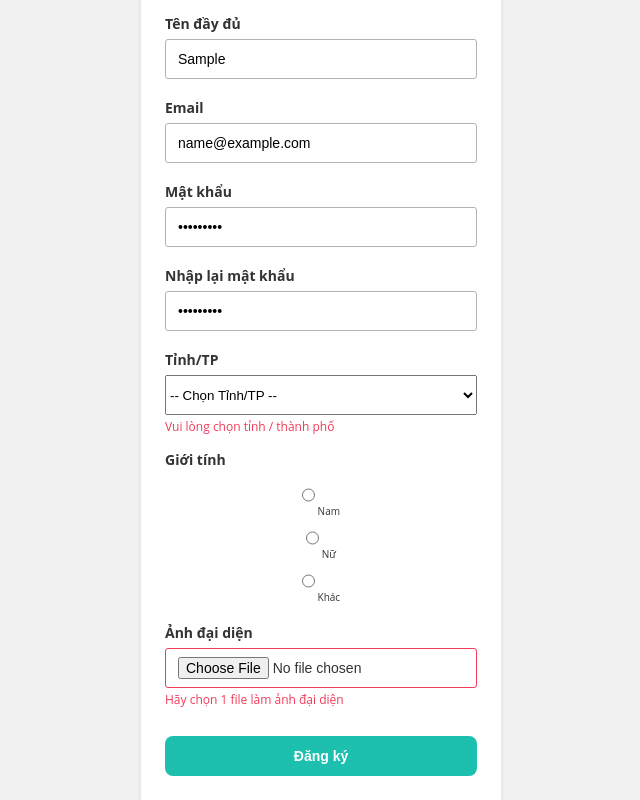
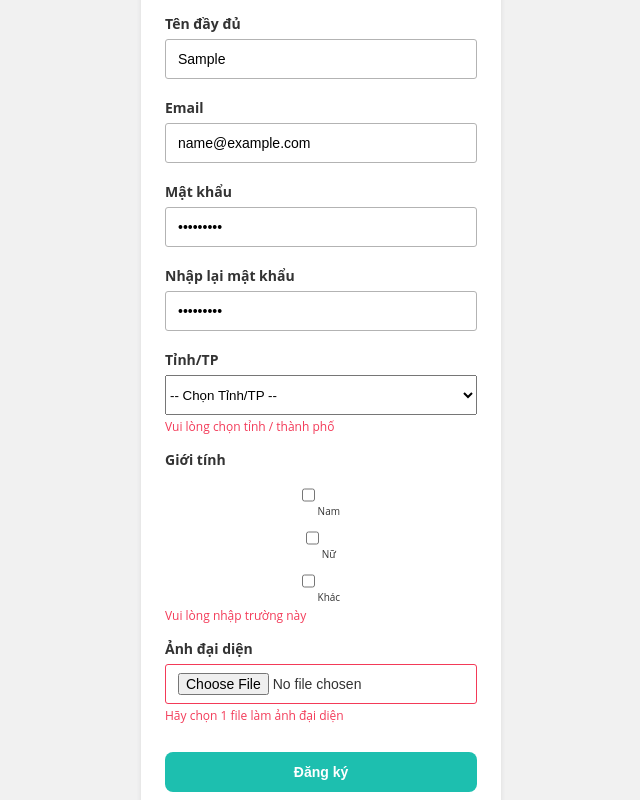
Before and after one commit to ThanhGay/JavaScript-Tutorial, a plain HTML site: page validation_1/register.html in a window 1280 px wide. Both pictures are taken after typing "Sample", "name@example.com", "Sample123", "Sample123" into the empty fields and a click on the button "Đăng ký". Shown: the part 144-944 px from the top of the page, without its empty margins (319-959 px from the left). Drawn offline with Linux system fonts and the light colour scheme.

Commit message:
can't validate checkbox (bug)

```diff
--- a/validation_1/register.html
+++ b/validation_1/register.html
@@ -50,15 +50,15 @@
             <div class="form-input">
                 <label for="gender" class="form-label">Giới tính</label>
                 <div>
-                    <input class="form-control" type="radio" name="gender" value="male">
+                    <input class="form-control" type="checkbox" name="gender" value="male">
                     Nam
                 </div>
                 <div>
-                    <input class="form-control" type="radio" name="gender" value="female">
+                    <input class="form-control" type="checkbox" name="gender" value="female">
                     Nữ
                 </div>
                 <div>
-                    <input class="form-control" type="radio" name="gender" value="other">
+                    <input class="form-control" type="checkbox" name="gender" value="other">
                     Khác
                 </div>
                 <span class="form-message"></span>
--- a/validation_1/validator.js
+++ b/validation_1/validator.js
@@ -22,16 +22,20 @@ function Validator(options) {
 
         // Lặp qua các rule & kiểm tra
         // Nếu có lỗi thì dừng lại và báo lỗi
-        for (let rule of rules) {
+        for (let i = 0; i < rules.length; ++i) {
             switch (inputElement.type) {
+                case 'radio':
+                    errorMessage = rules[i](
+                        formElement.querySelector(rule.selector + ':checked')
+                    );
+                    break;
                 case 'checkbox':
-                case 'radio':
-                    errorMessage = rule(
-                        formElement.querySelectorAll(rule.selector + ':checked')
+                    errorMessage = rules[i](
+                        formElement.querySelector(rule.selector + ':checked')
                     );
                     break;
                 default:
-                    errorMessage = rule(inputElement.value);
+                    errorMessage = rules[i](inputElement.value);
             }
             if (errorMessage) break;
         }
@@ -72,7 +76,7 @@ function Validator(options) {
                         function (values, input) {
                             switch (input.type) {
                                 case 'radio':
-                                        values[input.name] = formElement.querySelector('input[name="' + input.name + '"]:checked').value;
+                                    values[input.name] = formElement.querySelector('input[name="' + input.name + '"]:checked').value;
                                     break;
 
                                 case 'checkbox':
```
